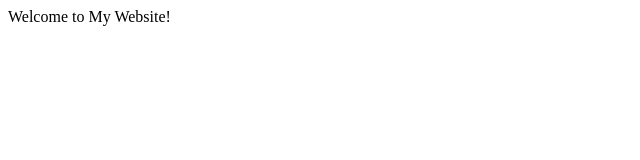
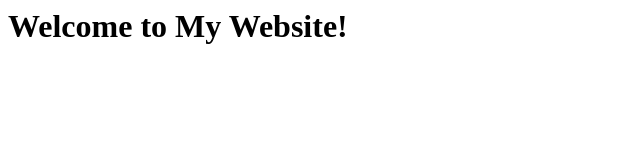
Before and after one commit to KCsama/KCsama.github.io, a plain HTML site: page index.html in a window 1280 px wide. Shown: the whole page, without its empty margins (0-640 px from the left). Drawn offline with Linux system fonts and the light colour scheme.

Commit message:
Update index.html

```diff
--- a/index.html
+++ b/index.html
@@ -1,3 +1,3 @@
 <html>
-Welcome to My Website!
+  <h1>Welcome to My Website!</h1>
 </html>
```
